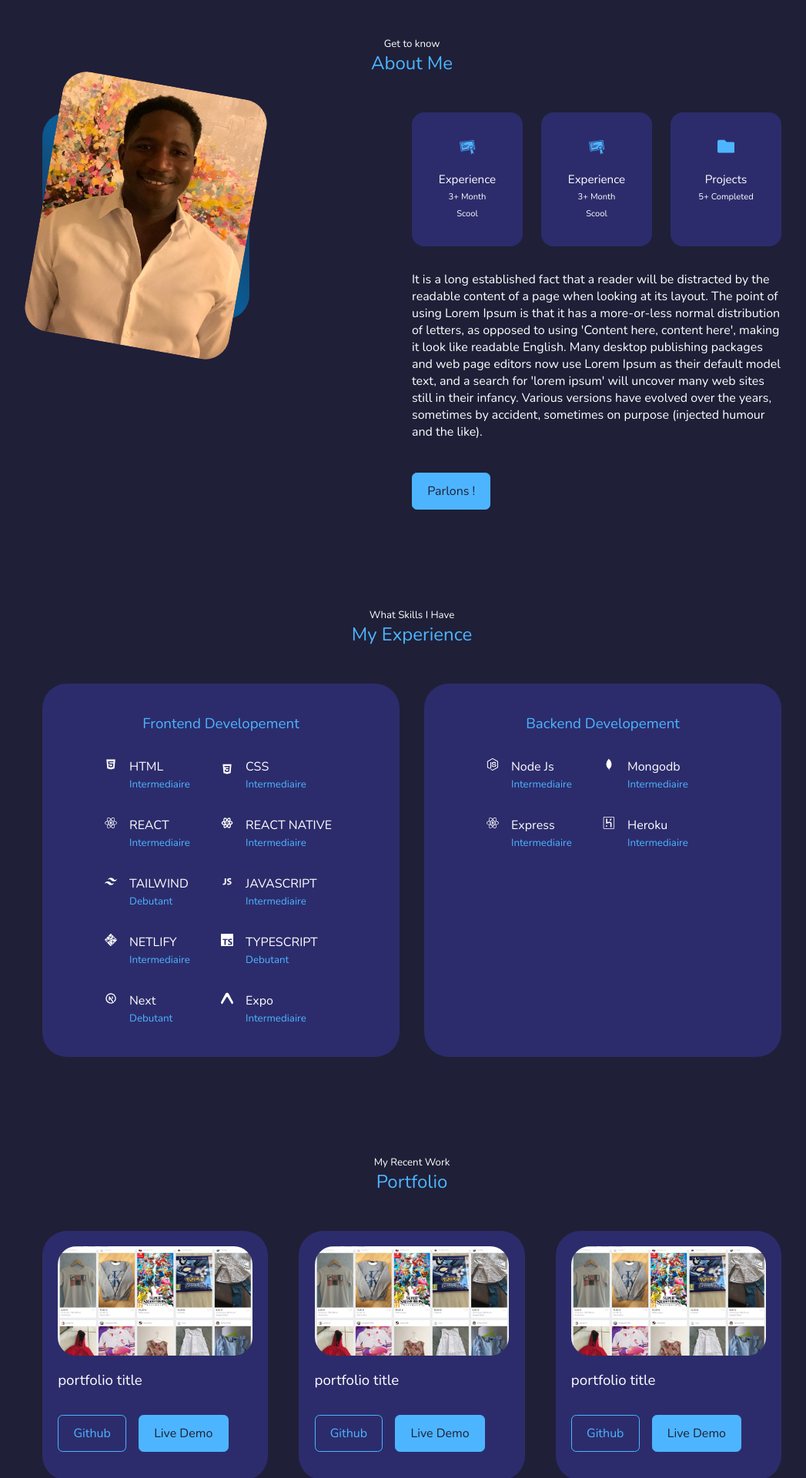
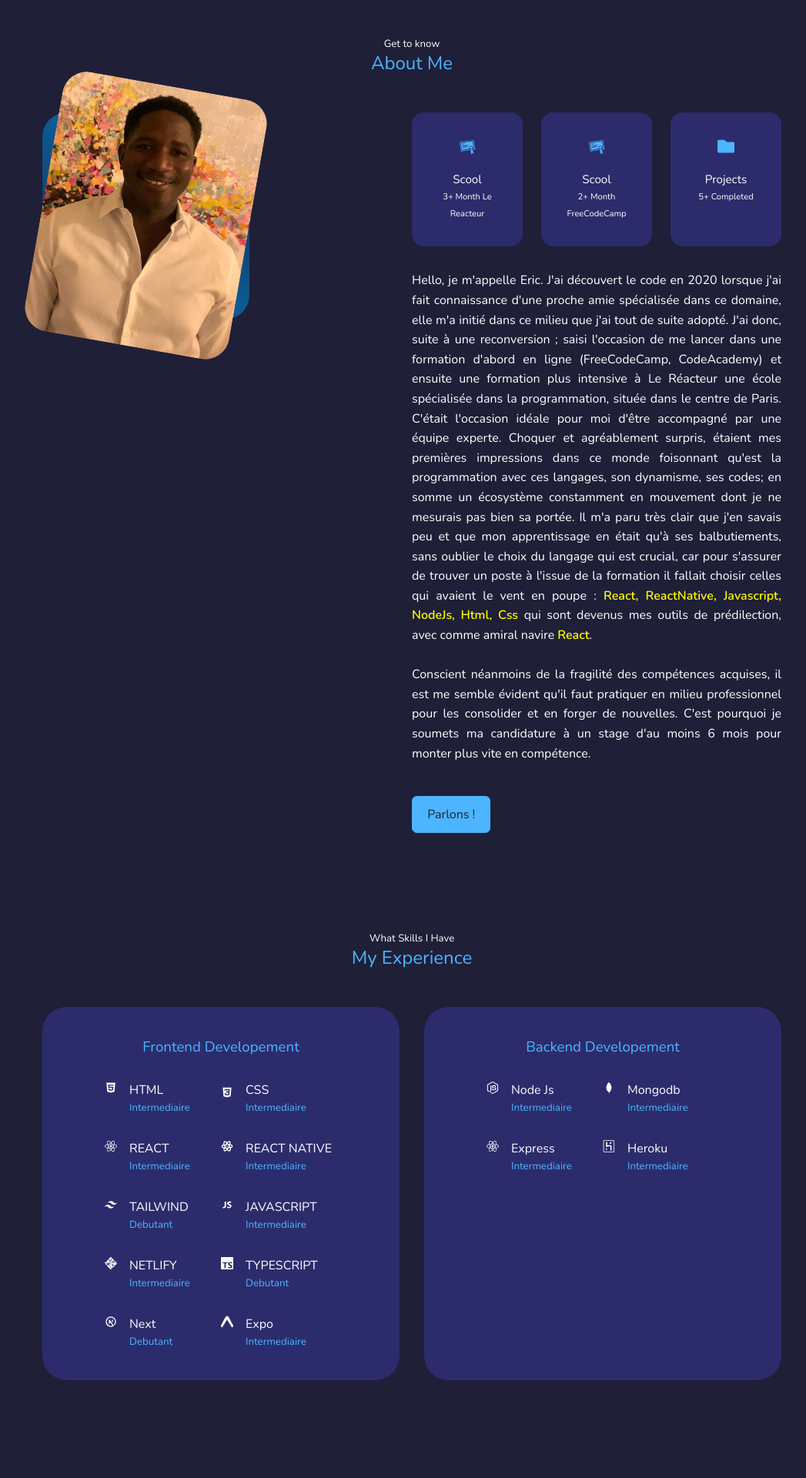
Before and after one commit to Eric-boyer/Portfolio, a React (Create React App) app: page / in a window 1280 px wide. Shown: the part 880-2800 px from the top of the page at 77% size, without its empty margins (105-1152 px from the left). Built offline with nearby package versions, Linux system fonts and the light colour scheme.

Commit message:
folio-restant-projet-a-intégrer1

```diff
--- a/src/components/about/About.js
+++ b/src/components/about/About.js
@@ -19,13 +19,14 @@ function About() {
           <div className="about__cards">
             <article className="about__card">
               <GiDiploma className="about__icon" />
-              <h5>Experience</h5>
-              <small>3+ Month Scool</small>
+              <h5>Scool</h5>
+              <small>3+ Month Le Reacteur </small>
+              <small></small>
             </article>
             <article className="about__card">
               <GiDiploma className="about__icon" />
-              <h5>Experience</h5>
-              <small>3+ Month Scool</small>
+              <h5>Scool</h5>
+              <small>2+ Month FreeCodeCamp</small>
             </article>
             <article className="about__card">
               <FaFolder className="about__icon" />
@@ -34,19 +35,35 @@ function About() {
             </article>
           </div>
 
-          <p>
-            It is a long established fact that a reader will be distracted by
-            the readable content of a page when looking at its layout. The point
-            of using Lorem Ipsum is that it has a more-or-less normal
-            distribution of letters, as opposed to using 'Content here, content
-            here', making it look like readable English. Many desktop publishing
-            packages and web page editors now use Lorem Ipsum as their default
-            model text, and a search for 'lorem ipsum' will uncover many web
-            sites still in their infancy. Various versions have evolved over the
-            years, sometimes by accident, sometimes on purpose (injected humour
-            and the like).
+          <p className="texte__experience">
+            Hello, je m'appelle Eric. J'ai découvert le code en 2020 lorsque
+            j'ai fait connaissance d'une proche amie  spécialisée dans
+            ce domaine, elle m'a initié dans ce milieu que j'ai tout de suite
+            adopté. J'ai donc, suite à une reconversion ; saisi l'occasion de
+            me lancer dans une formation d'abord en ligne (FreeCodeCamp,
+            CodeAcademy) et ensuite une formation plus intensive à Le Réacteur
+            une école spécialisée dans la programmation, située dans le centre
+            de Paris. C'était l'occasion idéale pour moi d'être accompagné par
+            une équipe experte. Choquer et agréablement surpris, étaient mes premières impressions dans
+            ce monde foisonnant qu'est la programmation avec ces langages, son
+            dynamisme, ses codes; en somme un écosystème constamment en mouvement dont je ne mesurais pas bien sa portée. Il m'a
+            paru très clair que j'en savais peu et que mon apprentissage en
+            était qu'à ses balbutiements, sans oublier le choix du langage qui est crucial, car
+            pour s'assurer de trouver un poste à l'issue de la formation il
+            fallait choisir celles qui avaient le vent en poupe  :
+           {<strong style={{color:"yellow"}}> React, ReactNative, Javascript, NodeJs, Html, Css</strong>} qui sont devenus
+            mes outils de prédilection, avec comme amiral navire {<strong style={{color:"yellow"}}>React</strong>}.
+            <br />
+            <br />
+            Conscient néanmoins de la fragilité des compétences acquises, il est
+            me semble évident qu'il faut pratiquer en milieu professionnel pour
+            les consolider et en forger de nouvelles. C'est pourquoi je soumets
+            ma candidature à un stage d'au moins 6 mois pour monter plus vite en
+            compétence.
           </p>
-          <a href="#contact" className="btn btn-primary" >Parlons !</a>
+          <a href="#contact" className="btn btn-primary">
+            Parlons !
+          </a>
         </div>
       </div>
     </section>
--- a/src/components/about/about.css
+++ b/src/components/about/about.css
@@ -57,6 +57,10 @@
 .about__content p {
   margin: 2rem 0 2.6rem;
 }
+.texte__experience{
+  text-align: justify;
+ line-height: 1.6rem;
+}
 
 /*======================================== media queries (medium) ==============================*/
 @media screen and (max-width: 1024px) {
--- a/src/components/footer/Footer.js
+++ b/src/components/footer/Footer.js
@@ -1,6 +1,7 @@
 import React from "react";
 import { AiFillLinkedin } from "react-icons/ai";
 import { AiOutlineTwitter } from "react-icons/ai";
+import{FiInstagram} from "react-icons/fi"
 import "../footer/footer.css"
 
 function Footer() {
@@ -27,21 +28,21 @@ function Footer() {
         </li>
       </ul>
       <div className="footer__socials">
-        <a href="https://linkedin.com">
+        <a href="https://www.linkedin.com/in/eric-boyer-810678211/" target="_blank" rel="noreferrer" >
           {" "}
           <AiFillLinkedin />{" "}
         </a>
-        <a href="https://linkedin.com">
+        <a href="https://instagram.com" target="_blank" rel="noreferrer" >
           {" "}
-          <AiFillLinkedin />{" "}
+          <FiInstagram />{" "}
         </a>
-        <a href="https://twitter.com">
+        <a href="https://twitter.com" target="_blank" rel="noreferrer" >
           {" "}
           <AiOutlineTwitter />{" "}
         </a>
       </div>
       <div className="footer__copyright">
-        <small>portfolio from Eric Boyer</small>
+        <small> By Eric Boyer</small>
       </div>
     </footer>
   );
--- a/src/components/footer/footer.css
+++ b/src/components/footer/footer.css
@@ -1,13 +1,11 @@
 footer{
-    background: #4db5FF;
+    background: #034777;;
     padding: 8rem;
     text-align: center;
     font-size: 0.9rem;
     margin-top: 7rem;
 }
-footer a{
-    color: #2c2c6c;;
-}
+
 .footer__logo{
 font-size: 2rem;
 font-weight: bold;
--- a/src/components/header/CV.js
+++ b/src/components/header/CV.js
@@ -5,7 +5,7 @@ function CV() {
   return (
     <div className='cv'>
         <a href={cv} download className='btn'>Telecharger le CV</a>
-        <a href='#contact' className='btn btn-primary'>a propos</a>
+        <a href='#about' className='btn btn-primary'>a propos</a>
     </div>
   )
 }
--- a/src/components/header/header.css
+++ b/src/components/header/header.css
@@ -58,6 +58,12 @@ header {
   font-weight: 300;
   font-size: 0.9rem;
 }
+.scroll__down::after{
+  content: "";
+  width: 1px;
+  height: 2rem;
+  background: #4db5ff;
+}
 /*======================================== media queries (medium) ==============================*/
 @media screen and (max-width: 1024px) {
   header {
--- a/src/components/portfolio/Portfolio.js
+++ b/src/components/portfolio/Portfolio.js
@@ -28,7 +28,7 @@ function portfolio() {
             rel="noreferrer"
             className="btn btn-primary"
           >
-            Live Demo
+            Netlify Demo
           </a>
          </div>
         </article>
@@ -52,7 +52,7 @@ function portfolio() {
             rel="noreferrer"
             className="btn btn-primary"
           >
-            Live Demo
+           Netlify Demo
           </a>
          </div>
         </article>
@@ -76,7 +76,7 @@ function portfolio() {
             rel="noreferrer"
             className="btn btn-primary"
           >
-            Live Demo
+           Netlify Demo
           </a>
          </div>
         </article>
@@ -100,7 +100,7 @@ function portfolio() {
             rel="noreferrer"
             className="btn btn-primary"
           >
-            Live Demo
+           Netlify Demo
           </a>
          </div>
         </article>
@@ -124,7 +124,7 @@ function portfolio() {
             rel="noreferrer"
             className="btn btn-primary"
           >
-            Live Demo
+            Netlify Demo
           </a>
          </div>
         </article>
@@ -148,7 +148,7 @@ function portfolio() {
             rel="noreferrer"
             className="btn btn-primary"
           >
-            Live Demo
+           Netlify Demo
           </a>
          </div>
         </article>
```
